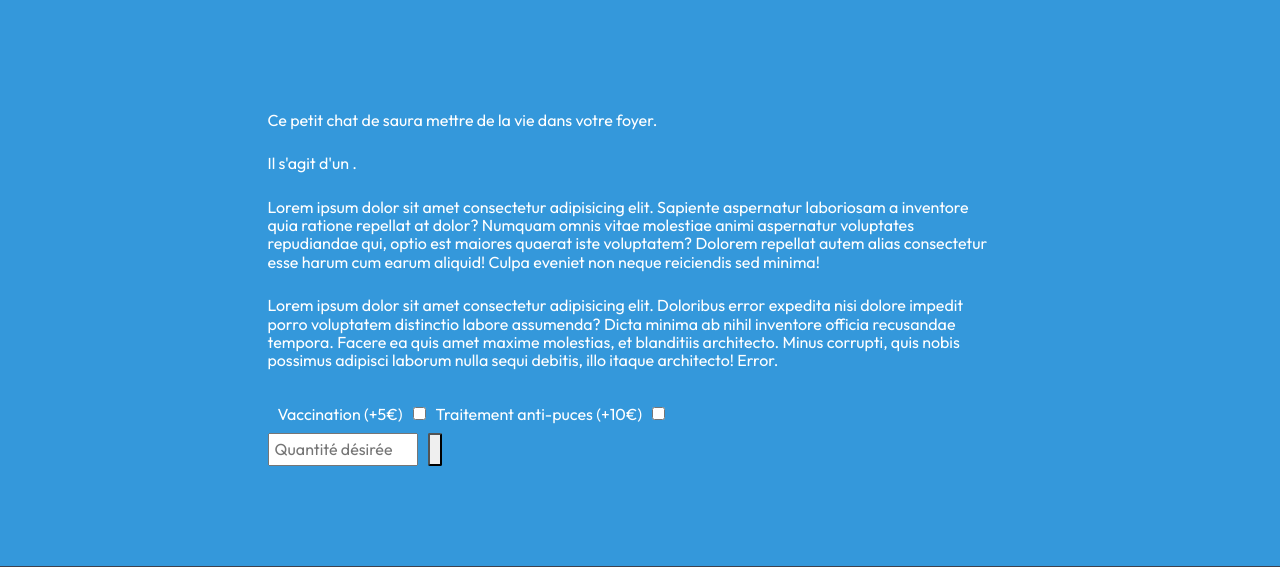
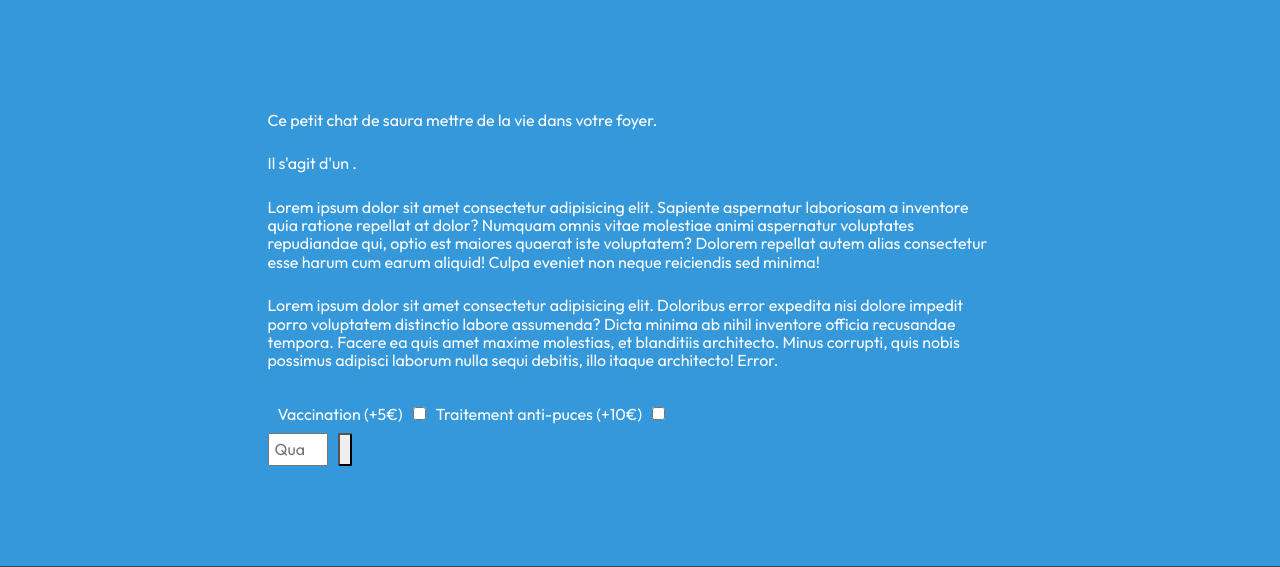
Before and after one commit to ntapiaDev/eCat, a PHP site: page /cats.html in a window 1280 px wide. Shown: the part 199-766 px from the top of the page. Run offline with PHP 8.4, Linux system fonts and the light colour scheme; some libraries are stand-ins or nearby versions.

Commit message:
Finitions

```diff
--- a/assets/css/style.css
+++ b/assets/css/style.css
@@ -286,9 +286,10 @@ body {
 }
 
 .main__cat-info__number {
-  width: 150px;
+  width: 60px;
   padding: 5px;
   margin-right: 10px;
+  text-align: center;
 }
 
 .main__cat-info__btn {
--- a/assets/js/app.js
+++ b/assets/js/app.js
@@ -41,7 +41,7 @@ if (document.querySelector(".main__cat-info")) {
     document.querySelector(".age").textContent = cats[id - 1].age
     document.querySelector(".race").textContent = cats[id - 1].race
     let price = cats[id - 1].price
-    document.querySelector(".price").textContent = price + "€ seulement"
+    document.querySelector(".price").textContent = price + "€/jour seulement"
     document.querySelector(".main__cat-info__btn").value = `Ajouter ${cats[id - 1].name} au panier`
     let readyInfo = document.querySelector(".main__cat-info__ready")
     if (cats[id - 1].statut) {
@@ -56,6 +56,14 @@ if (document.querySelector(".main__cat-info")) {
 
     // Ajout au panier
     document.querySelector(".main__cat-info__btn").addEventListener("click", addCat)
+    document.querySelector(".main__cat-info__number").addEventListener("keydown", function(e) {
+        if (e.key === "Enter") {
+            e.preventDefault()
+            addCat()
+            location.href = "/cart.html"
+        }
+    })
+
     document.querySelector(".main__cat-info__number").value = 1
 
         // Mise à jour du prix
@@ -102,6 +110,7 @@ if (document.querySelector(".main__cat-info")) {
 
 // Panier
 
+let order = []
 if (localStorage.length > 0) {
     let j = 0
     let price = 0
@@ -159,6 +168,7 @@ if (localStorage.length > 0) {
                 document.querySelectorAll(".main__cart__cat")[j].appendChild(catinCartTreatment)
 
                 j++
+                order.push(storage)
 
                 // Calcul du prix
                 price += storage.quantity * cats[i].price
@@ -212,5 +222,7 @@ if (localStorage.length > 0) {
             alert("Merci pour votre commande, nous allez revenir vers vous très bientôt !")
             localStorage.clear()
         }
+
+        console.log("La commande est : " + JSON.stringify(order))
     }
 }
--- a/assets/scss/style.scss
+++ b/assets/scss/style.scss
@@ -228,9 +228,10 @@ body {
     }
 
     &__number {
-        width: 150px;
+        width: 60px;
         padding: 5px;
         margin-right: 10px;
+        text-align: center;
     }
 
     &__btn {
--- a/cats.html
+++ b/cats.html
@@ -46,7 +46,7 @@
                     <input type="checkbox" name="vaccin" id="vaccin">
                     <label for="puces">Traitement anti-puces (+10€)</label>
                     <input type="checkbox" name="puces" id="puces">
-                    <input type="number" name="number" id="number" placeholder="Quantité désirée" class="main__cat-info__number">
+                    <input type="number" name="number" id="number" placeholder="Quantité désirée" min="1" class="main__cat-info__number">
                     <a href="cart.html"><input type="button" value="" class="main__cat-info__btn"></a>
                 </form>
                 <p class="main__cat-info__ready"></p>
```
Also changed, not shown: 1 other file.
